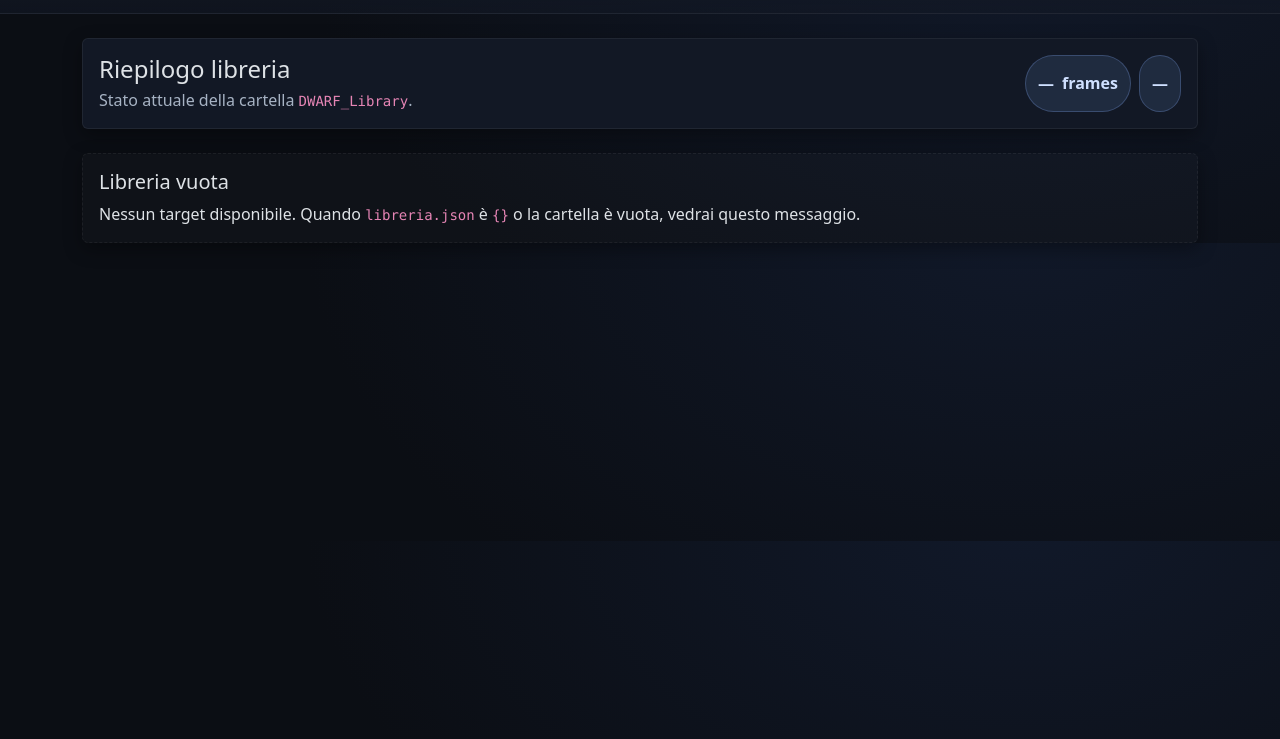
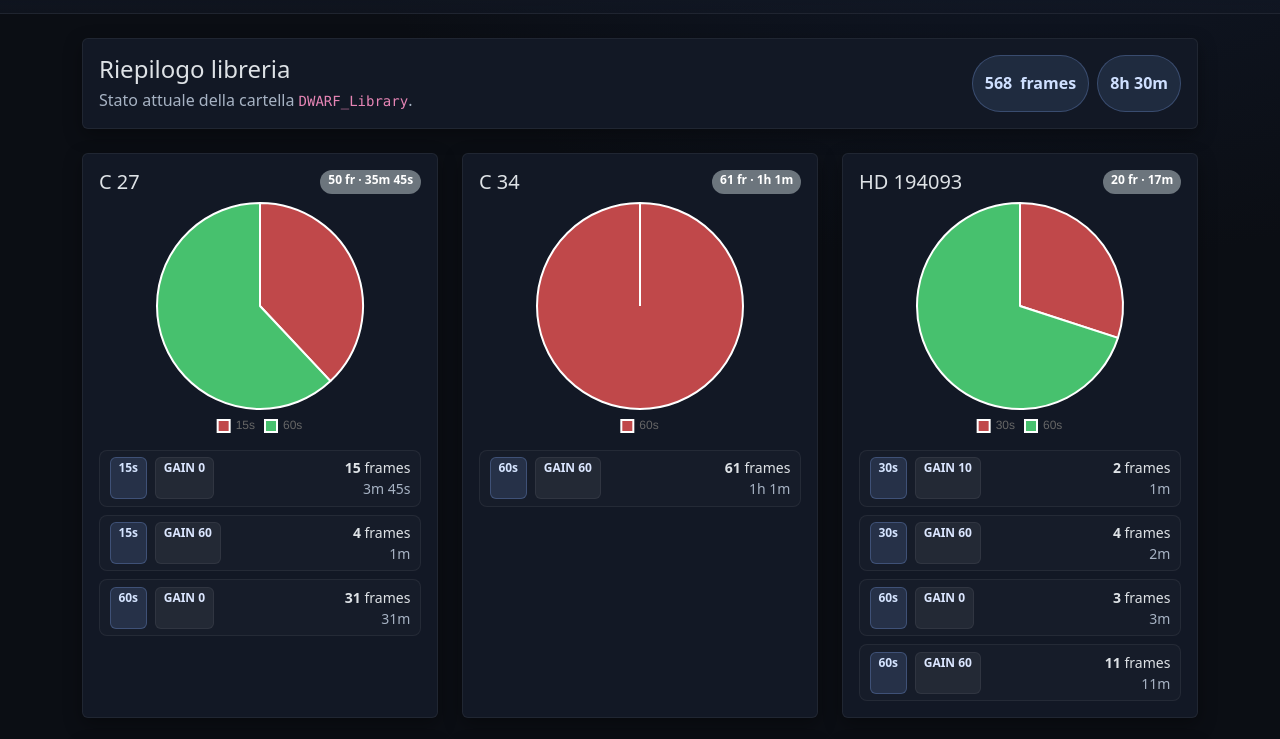
Before and after one commit to xelmo76/dwarf-astro-library, a plain HTML site: page index.html in a window 1280 px wide. Shown: the part 55-794 px from the top of the page. Drawn offline with nearby package versions, Linux system fonts and the light colour scheme.

Commit message:
Dashboard: fix Chart init + support integration_seconds

```diff
--- a/index.html
+++ b/index.html
@@ -19,13 +19,9 @@
         --accent: #87b0ff;
         --border-subtle: rgba(255,255,255,0.06);
       }
-      body {
-        background: radial-gradient(1200px 800px at 80% -10%, #11192a 0%, #0b0e14 60%, #0b0e14 100%);
-        color: var(--text-main);
-      }
+      body { background: radial-gradient(1200px 800px at 80% -10%, #11192a 0%, #0b0e14 60%, #0b0e14 100%); color: var(--text-main); }
       .navbar { background: linear-gradient(180deg, rgba(18,24,37,0.9), rgba(18,24,37,0.6)); border-bottom: 1px solid var(--border-subtle); }
       .card { background-color: var(--bg-card); border: 1px solid var(--border-subtle); box-shadow: 0 6px 18px rgba(0,0,0,0.35); }
-      .card-title { letter-spacing: 0.2px; }
       .summary-chip { display:inline-flex; align-items:center; gap:.5rem; padding:.4rem .75rem; border-radius:999px; background:rgba(135,176,255,.12); border:1px solid rgba(135,176,255,.25); color:#cfe0ff; font-weight:600; }
       .muted { color: var(--text-dim); }
       .chart-wrap { position: relative; width: 100%; height: 220px; }
@@ -100,7 +96,7 @@
         if(Object.keys(raw).length===0) return {lastUpdated:undefined,targets:[]};
         const lastUpdated=raw.last_updated||raw.lastUpdated||raw.updated_at;
         const targets=[];
-        let container={};
+        const container={};
         for(const[k,v] of Object.entries(raw)) if(!KNOWN_META_KEYS.has(k)) container[k]=v;
         const asArray=Object.entries(container).map(([name,node])=>({name,...node}));
         for(const item of asArray){
@@ -114,7 +110,7 @@
             const frames=Number(val.frames||val.count||0);
             let integ=Number(val.integration_s||val.integration||val.integration_seconds||0);
             if(!integ&&exp&&frames) integ=exp*frames;
-            if(frames>0) combos.push({exp,gain,frames,integration_s:integ});
+            if(frames>0 || integ>0) combos.push({exp,gain,frames,integration_s:integ});
           }
           const total_frames=combos.reduce((a,c)=>a+c.frames,0);
           const total_integration_s=combos.reduce((a,c)=>a+c.integration_s,0);
@@ -123,16 +119,11 @@
         return {lastUpdated,targets};
       }
 
-      function buildCard(t){
+      function buildCardSkeleton(t){
         const tpl=qs('#cardTemplate');
         const node=tpl.content.cloneNode(true);
         qs('.target-name',node).textContent=t.name;
         qs('.target-total',node).textContent=`${formatNumber(t.total_frames)} fr · ${humanDuration(t.total_integration_s)}`;
-        const byExp=new Map();
-        for(const c of t.combos){const key=`${c.exp}s`;byExp.set(key,(byExp.get(key)||0)+c.frames);}
-        const labels=[...byExp.keys()],data=[...byExp.values()],colors=pickColors(labels.length);
-        const canvas=node.querySelector('canvas');
-        new Chart(canvas.getContext('2d'),{type:'pie',data:{labels,datasets:[{data,backgroundColor:colors}]},options:{responsive:true,maintainAspectRatio:false,plugins:{legend:{position:'bottom',labels:{boxWidth:12}},tooltip:{callbacks:{label:(ctx)=>{const v=ctx.raw||0,total=data.reduce((a,b)=>a+b,0)||1,pct=Math.round((v/total)*100);return `${ctx.label}: ${formatNumber(v)} fr (${pct}%)`;}}}}}});
         const ul=qs('.combos',node);
         for(const c of t.combos.sort((a,b)=>a.exp-b.exp||a.gain-b.gain)){
           const li=document.createElement('li');
@@ -140,6 +131,15 @@
           ul.appendChild(li);
         }
         return node;
+      }
+
+      function initChartForCard(cardRoot,t){
+        const byExp=new Map();
+        for(const c of t.combos){ const key=`${c.exp}s`; byExp.set(key,(byExp.get(key)||0)+c.frames); }
+        const labels=[...byExp.keys()], data=[...byExp.values()], colors=pickColors(labels.length);
+        const canvas=cardRoot.querySelector('canvas');
+        if(!canvas) return; // safety
+        new Chart(canvas.getContext('2d'),{type:'pie',data:{labels,datasets:[{data,backgroundColor:colors}]},options:{responsive:true,maintainAspectRatio:false,plugins:{legend:{position:'bottom',labels:{boxWidth:12}},tooltip:{callbacks:{label:(ctx)=>{const v=ctx.raw||0,total=data.reduce((a,b)=>a+b,0)||1,pct=Math.round((v/total)*100);return `${ctx.label}: ${formatNumber(v)} fr (${pct}%)`;}}}}}});
       }
 
       async function loadLibrary(){
@@ -155,12 +155,15 @@
         const cards=qs('#cards');cards.innerHTML='';
         if(!targets.length){qs('#emptyState').classList.remove('d-none');qs('#sumFrames').textContent='0';qs('#sumIntegration').textContent='0m';return;}
         qs('#emptyState').classList.add('d-none');
-        let sumF=0,sumI=0;for(const t of targets){sumF+=t.total_frames;sumI+=t.total_integration_s;cards.appendChild(buildCard(t));}
+        let sumF=0,sumI=0;for(const t of targets){sumF+=t.total_frames;sumI+=t.total_integration_s;const frag=buildCardSkeleton(t);const wrapper=document.createElement('div');wrapper.appendChild(frag);const cardRoot=wrapper.firstElementChild;cards.appendChild(cardRoot);requestAnimationFrame(()=>initChartForCard(cardRoot,t));}
         qs('#sumFrames').textContent=formatNumber(sumF);
         qs('#sumIntegration').textContent=humanDuration(sumI);
       }
 
-      async function init(){try{const raw=await loadLibrary();const norm=normalizeLibrary(raw);render(norm);}catch(e){console.error(e);updateLastUpdated();qs('#emptyState').classList.remove('d-none');qs('#cards').innerHTML='';}}
+      async function init(){
+        try{ const raw=await loadLibrary(); const norm=normalizeLibrary(raw); render(norm); }
+        catch(e){ console.error(e); updateLastUpdated(); qs('#emptyState').classList.remove('d-none'); qs('#cards').innerHTML=''; }
+      }
       init();
       qs('#btnRefresh').addEventListener('click',init);
     </script>
```
